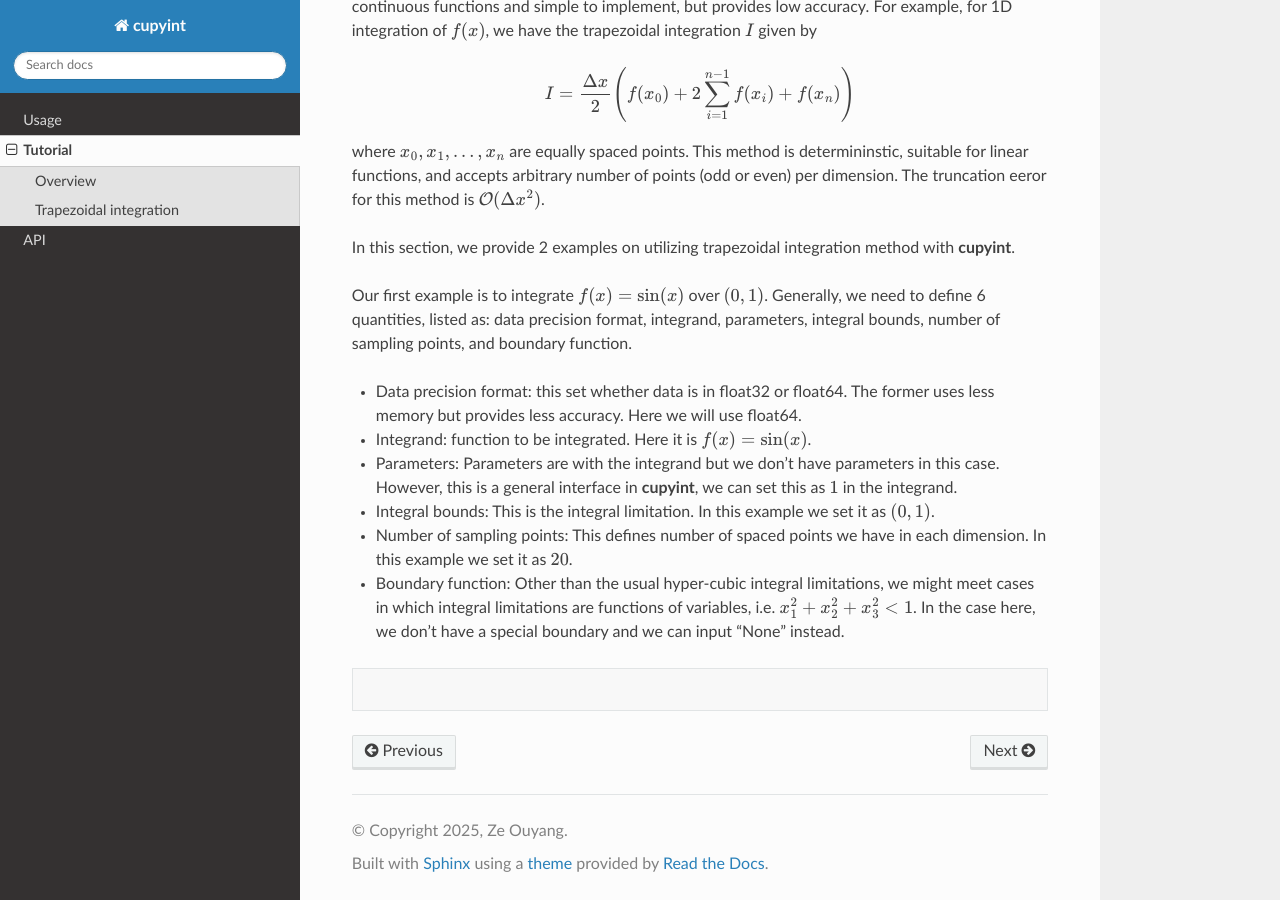
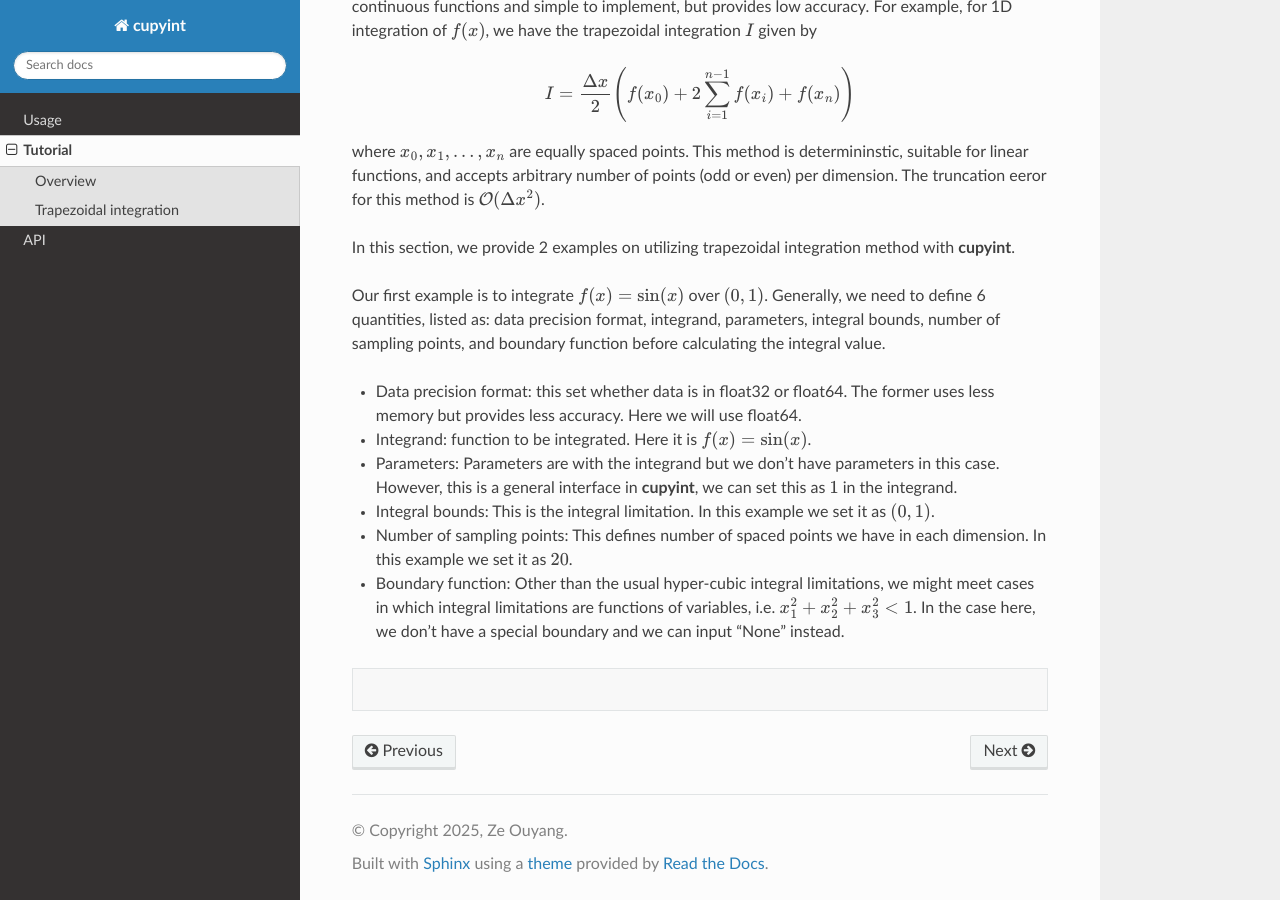
Before and after one commit to ze-ouyang/cupyint_doc, a Sphinx documentation site: the page built from docs/source/tutorial.rst, in a window 1280 px wide and 900 px high, scrolled down 805 px. Built offline with Sphinx 7.4.7 and the Read the Docs theme 3.1.0, drawn with Linux system fonts in a browser that asks for light colours.

Commit message:
Update tutorial.rst

```diff
--- a/docs/source/tutorial.rst
+++ b/docs/source/tutorial.rst
@@ -35,7 +35,7 @@ where :math:`x_0, x_1,...,x_n` are equally spaced points. This method is determi
 
 In this section, we provide 2 examples on utilizing trapezoidal integration method with **cupyint**.
 
-Our first example is to integrate :math:`f(x)=\mathrm{sin}(x)` over :math:`(0,1)`. Generally, we need to define 6 quantities, listed as: data precision format, integrand, parameters, integral bounds, number of sampling points, and boundary function.
+Our first example is to integrate :math:`f(x)=\mathrm{sin}(x)` over :math:`(0,1)`. Generally, we need to define 6 quantities, listed as: data precision format, integrand, parameters, integral bounds, number of sampling points, and boundary function before calculating the integral value.
 
 * Data precision format: this set whether data is in float32 or float64. The former uses less memory but provides less accuracy. Here we will use float64.
 * Integrand: function to be integrated. Here it is :math:`f(x)=\mathrm{sin}(x)`.
```
